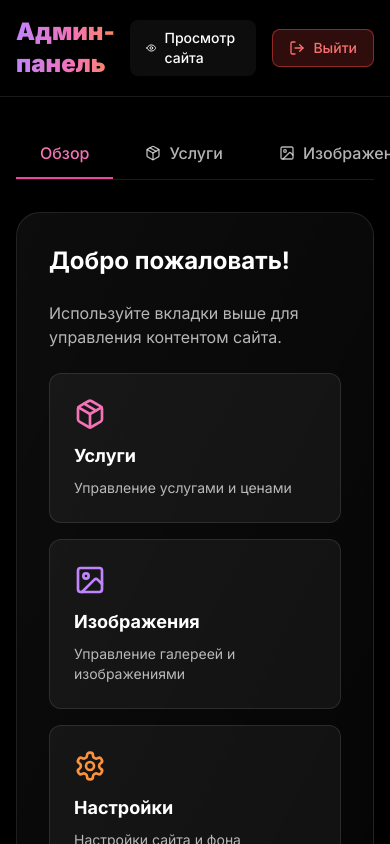
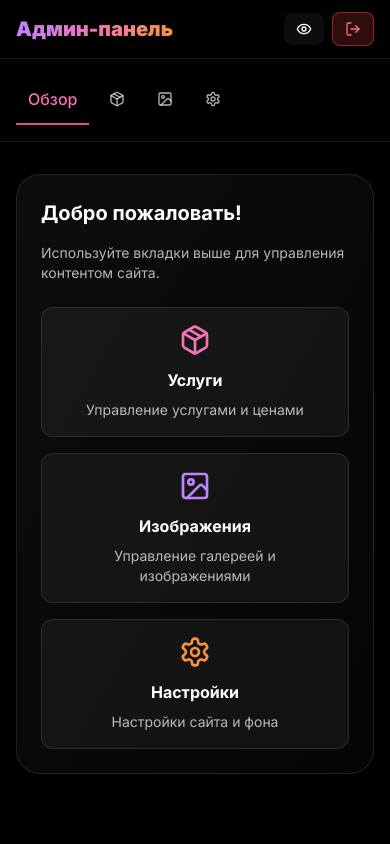
Before and after one commit to Mirnyjj/nails, a Next.js app: page /admin/dashboard in a window 390 px wide. Built offline with nearby package versions, Linux system fonts and the light colour scheme; no server answers.

Commit message:
скорректирована верстка

```diff
--- a/components/ContactForm.tsx
+++ b/components/ContactForm.tsx
@@ -314,7 +314,7 @@ export function ContactForm({ services }: ContactFormProps) {
                   <div>
                     <label
                       htmlFor="date"
-                      className="block text-sm font-bold text-white mb-2"
+                      className="block text-base font-bold text-white mb-2"
                     >
                       Желаемая дата
                     </label>
@@ -323,14 +323,7 @@ export function ContactForm({ services }: ContactFormProps) {
                       id="date"
                       name="date"
                       disabled={isPending}
-                      className="w-full px-5 py-4 rounded-xl bg-white/10 border border-white/20 text-white placeholder-white/40 focus:ring-2 focus:ring-pink-500 focus:border-transparent transition-all outline-none backdrop-blur-xl disabled:opacity-50
-  [&::-webkit-calendar-picker-indicator]:bg-gradient-to-r from-purple-500 to-pink-500
-  [&::-webkit-calendar-picker-indicator]:p-2
-  [&::-webkit-calendar-picker-indicator]:rounded-lg
-  [&::-webkit-calendar-picker-indicator]:cursor-pointer
-  [&::-webkit-calendar-picker-indicator]:hover:bg-white/20
-  [&::-webkit-inner-spin-button]:appearance-none
-  [&::-webkit-clear-button]:-webkit-appearance: none"
+                      className="w-full max-w-full block px-4 py-3 bg-white/5 border border-white/20 rounded-xl text-base text-white placeholder-white/40 font-normal focus:ring-2 focus:ring-pink-500 focus:border-transparent transition-all outline-none backdrop-blur-sm disabled:opacity-50 appearance-none box-border [&::-webkit-calendar-picker-indicator]:w-6 [&::-webkit-calendar-picker-indicator]:h-6 [&::-webkit-calendar-picker-indicator]:mx-1 [&::-webkit-calendar-picker-indicator]:p-0 [&::-webkit-calendar-picker-indicator]:rounded-full [&::-webkit-calendar-picker-indicator]:bg-gradient-to-r from-purple-500 to-pink-500 [&::-webkit-calendar-picker-indicator]:border [&::-webkit-calendar-picker-indicator]:border-white/30 [&::-webkit-clear-button\\]:-webkit-appearance-none [&::-webkit-clear-button\\]:display-none"
                     />
                   </div>
 
--- a/components/admin/AdminDashboard.tsx
+++ b/components/admin/AdminDashboard.tsx
@@ -30,39 +30,38 @@ export function AdminDashboard() {
 
   return (
     <div className="min-h-screen bg-black">
-      {/* Header */}
       <header className="border-b border-white/10 bg-black/50 backdrop-blur-xl sticky top-0 z-50">
-        <div className="max-w-7xl mx-auto px-4 sm:px-6 lg:px-8 py-4">
-          <div className="flex items-center justify-between">
-            <h1 className="text-2xl font-black bg-gradient-to-r from-purple-400 via-pink-400 to-orange-400 bg-clip-text text-transparent">
+        <div className="max-w-7xl mx-auto px-4 sm:px-6 lg:px-8 py-3 sm:py-4">
+          <div className="flex items-center justify-between flex-wrap gap-4">
+            <h1 className="text-xl sm:text-2xl lg:text-3xl font-black bg-gradient-to-r from-purple-400 via-pink-400 to-orange-400 bg-clip-text text-transparent">
               Админ-панель
             </h1>
-            <div className="flex items-center gap-4">
+            <div className="flex items-center gap-2 sm:gap-4">
               <Link
                 href="/"
                 target="_blank"
-                className="px-4 py-2 bg-white/5 hover:bg-white/10 rounded-lg text-white text-sm font-medium transition-colors flex items-center gap-2"
+                className="px-3 py-2 sm:px-4 sm:py-2 bg-white/5 hover:bg-white/10 rounded-lg text-white text-xs sm:text-sm font-medium transition-colors flex items-center gap-2 flex-shrink-0"
               >
                 <Eye className="w-4 h-4" />
-                Просмотр сайта
+                <span className="hidden sm:inline">Просмотр сайта</span>
               </Link>
               <button
                 onClick={handleLogout}
-                className="px-4 py-2 bg-red-500/20 hover:bg-red-500/30 border border-red-500/50 rounded-lg text-red-400 text-sm font-medium transition-colors flex items-center gap-2"
+                className="px-3 py-2 sm:px-4 sm:py-2 bg-red-500/20 hover:bg-red-500/30 border border-red-500/50 rounded-lg text-red-400 text-xs sm:text-sm font-medium transition-colors flex items-center gap-2 flex-shrink-0"
               >
                 <LogOut className="w-4 h-4" />
-                Выйти
+                <span className="hidden sm:inline">Выйти</span>
               </button>
             </div>
           </div>
         </div>
       </header>
 
-      <div className="max-w-7xl mx-auto px-4 sm:px-6 lg:px-8 py-8">
-        <div className="flex gap-2 mb-8 border-b border-white/10">
+      <div className="max-w-7xl mx-auto px-4 sm:px-6 lg:px-8 py-4 sm:py-8">
+        <div className="flex overflow-x-auto pb-4 mb-8 border-b border-white/10 scrollbar-thin scrollbar-thumb-white/20 scrollbar-track-transparent gap-2 sm:gap-4 -mx-4 sm:-mx-0 px-4 sm:px-0">
           <button
             onClick={() => setActiveTab("overview")}
-            className={`px-6 py-3 font-medium transition-colors border-b-2 ${
+            className={`flex-shrink-0 px-3 py-3 sm:px-6 sm:py-3 font-medium transition-colors border-b-2 whitespace-nowrap ${
               activeTab === "overview"
                 ? "border-pink-500 text-pink-400"
                 : "border-transparent text-white/70 hover:text-white"
@@ -72,7 +71,7 @@ export function AdminDashboard() {
           </button>
           <button
             onClick={() => setActiveTab("services")}
-            className={`px-6 py-3 font-medium transition-colors border-b-2 ${
+            className={`flex-shrink-0 px-3 py-3 sm:px-6 sm:py-3 font-medium transition-colors border-b-2 whitespace-nowrap ${
               activeTab === "services"
                 ? "border-pink-500 text-pink-400"
                 : "border-transparent text-white/70 hover:text-white"
@@ -80,12 +79,12 @@ export function AdminDashboard() {
           >
             <div className="flex items-center gap-2">
               <Package className="w-4 h-4" />
-              Услуги
+              <span className="hidden sm:inline">Услуги</span>
             </div>
           </button>
           <button
             onClick={() => setActiveTab("images")}
-            className={`px-6 py-3 font-medium transition-colors border-b-2 ${
+            className={`flex-shrink-0 px-3 py-3 sm:px-6 sm:py-3 font-medium transition-colors border-b-2 whitespace-nowrap ${
               activeTab === "images"
                 ? "border-pink-500 text-pink-400"
                 : "border-transparent text-white/70 hover:text-white"
@@ -93,12 +92,12 @@ export function AdminDashboard() {
           >
             <div className="flex items-center gap-2">
               <ImageIcon className="w-4 h-4" />
-              Изображения
+              <span className="hidden sm:inline">Изображения</span>
             </div>
           </button>
           <button
             onClick={() => setActiveTab("settings")}
-            className={`px-6 py-3 font-medium transition-colors border-b-2 ${
+            className={`flex-shrink-0 px-3 py-3 sm:px-6 sm:py-3 font-medium transition-colors border-b-2 whitespace-nowrap ${
               activeTab === "settings"
                 ? "border-pink-500 text-pink-400"
                 : "border-transparent text-white/70 hover:text-white"
@@ -106,43 +105,46 @@ export function AdminDashboard() {
           >
             <div className="flex items-center gap-2">
               <Settings className="w-4 h-4" />
-              Настройки
+              <span className="hidden sm:inline">Настройки</span>
             </div>
           </button>
         </div>
 
-        <div>
+        {/* Content */}
+        <div className="space-y-6">
           {activeTab === "overview" && (
-            <div className="bg-gradient-to-br from-white/5 to-white/[0.02] backdrop-blur-xl rounded-3xl p-8 border border-white/10">
-              <h2 className="text-2xl font-bold text-white mb-6">
+            <div className="bg-gradient-to-br from-white/5 to-white/[0.02] backdrop-blur-xl rounded-3xl p-6 sm:p-8 border border-white/10">
+              <h2 className="text-xl sm:text-2xl font-bold text-white mb-4 sm:mb-6">
                 Добро пожаловать!
               </h2>
-              <p className="text-white/70 mb-6">
+              <p className="text-white/70 mb-6 text-sm sm:text-base">
                 Используйте вкладки выше для управления контентом сайта.
               </p>
-              <div className="grid grid-cols-1 md:grid-cols-3 gap-4">
-                <div className="bg-white/5 rounded-xl p-6 border border-white/10">
-                  <Package className="w-8 h-8 text-pink-400 mb-3" />
-                  <h3 className="text-lg font-bold text-white mb-2">Услуги</h3>
-                  <p className="text-white/70 text-sm">
+              <div className="grid grid-cols-1 sm:grid-cols-2 lg:grid-cols-3 gap-4 sm:gap-6">
+                <div className="bg-white/5 rounded-xl p-4 sm:p-6 border border-white/10">
+                  <Package className="w-8 h-8 text-pink-400 mb-3 mx-auto sm:mx-0" />
+                  <h3 className="text-base sm:text-lg font-bold text-white mb-2 text-center sm:text-left">
+                    Услуги
+                  </h3>
+                  <p className="text-white/70 text-sm text-center sm:text-left">
                     Управление услугами и ценами
                   </p>
                 </div>
-                <div className="bg-white/5 rounded-xl p-6 border border-white/10">
-                  <ImageIcon className="w-8 h-8 text-purple-400 mb-3" />
-                  <h3 className="text-lg font-bold text-white mb-2">
+                <div className="bg-white/5 rounded-xl p-4 sm:p-6 border border-white/10">
+                  <ImageIcon className="w-8 h-8 text-purple-400 mb-3 mx-auto sm:mx-0" />
+                  <h3 className="text-base sm:text-lg font-bold text-white mb-2 text-center sm:text-left">
                     Изображения
                   </h3>
-                  <p className="text-white/70 text-sm">
+                  <p className="text-white/70 text-sm text-center sm:text-left">
                     Управление галереей и изображениями
                   </p>
                 </div>
-                <div className="bg-white/5 rounded-xl p-6 border border-white/10">
-                  <Settings className="w-8 h-8 text-orange-400 mb-3" />
-                  <h3 className="text-lg font-bold text-white mb-2">
+                <div className="bg-white/5 rounded-xl p-4 sm:p-6 border border-white/10">
+                  <Settings className="w-8 h-8 text-orange-400 mb-3 mx-auto sm:mx-0" />
+                  <h3 className="text-base sm:text-lg font-bold text-white mb-2 text-center sm:text-left">
                     Настройки
                   </h3>
-                  <p className="text-white/70 text-sm">
+                  <p className="text-white/70 text-sm text-center sm:text-left">
                     Настройки сайта и фона
                   </p>
                 </div>
@@ -150,23 +152,9 @@ export function AdminDashboard() {
             </div>
           )}
 
-          {activeTab === "services" && (
-            <div>
-              <ServicesManager />
-            </div>
-          )}
-
-          {activeTab === "images" && (
-            <div>
-              <ImagesManager />
-            </div>
-          )}
-
-          {activeTab === "settings" && (
-            <div>
-              <SettingsManager />
-            </div>
-          )}
+          {activeTab === "services" && <ServicesManager />}
+          {activeTab === "images" && <ImagesManager />}
+          {activeTab === "settings" && <SettingsManager />}
         </div>
       </div>
     </div>
```
Also changed, not shown: components/admin/ImageManager.tsx (+44 -27 lines), components/admin/ServicesManager.tsx (+60 -46 lines), components/admin/SettingsManager.tsx (+11 -8 lines).
